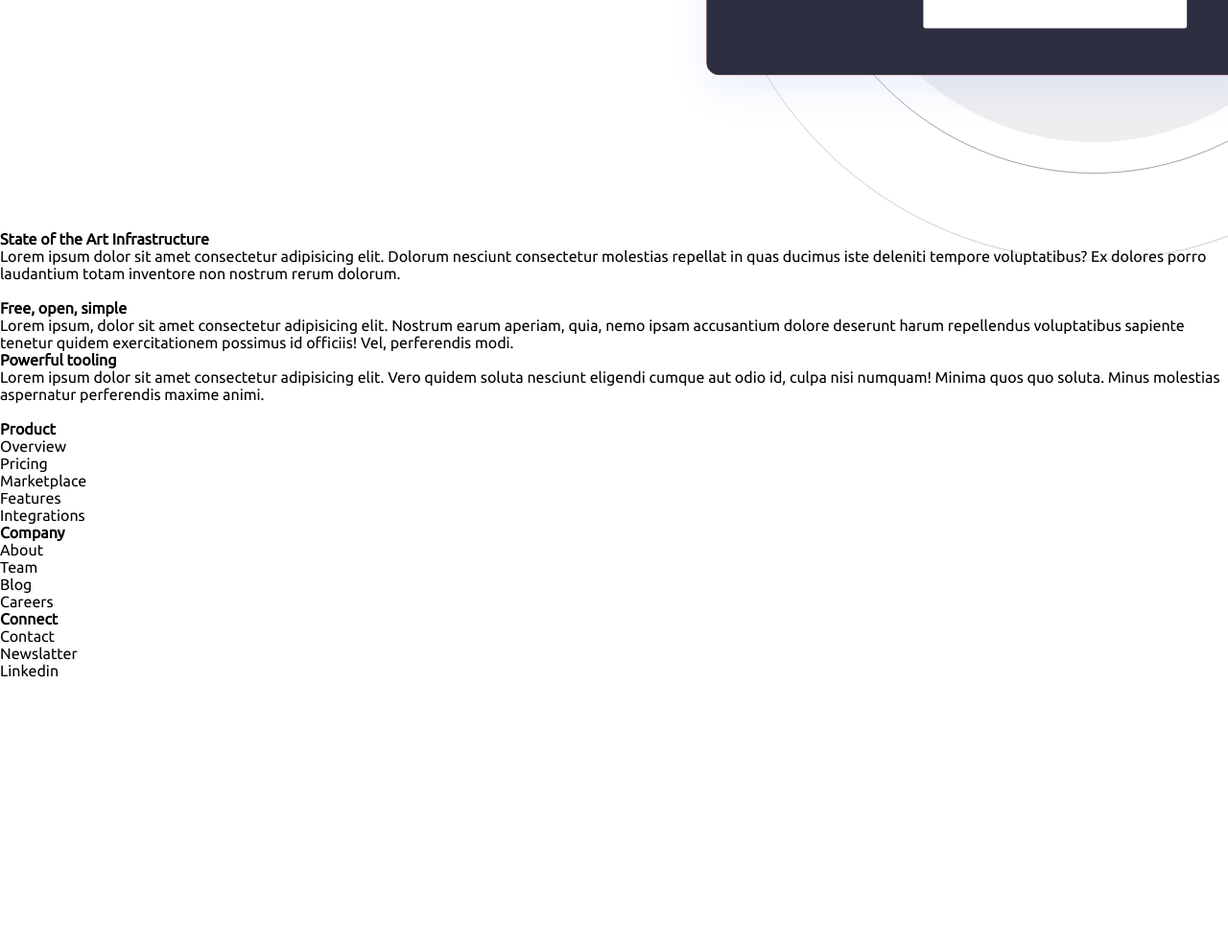
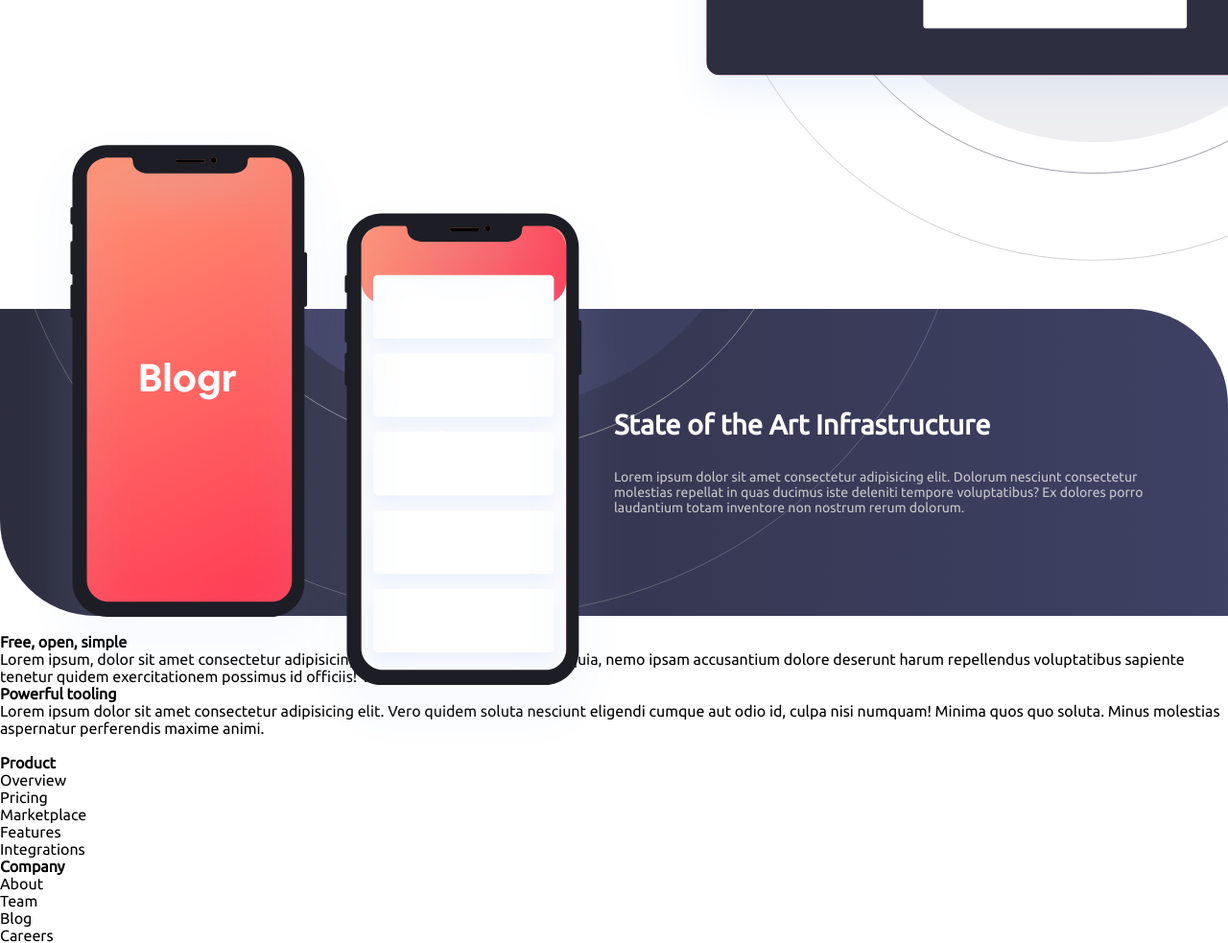
Before and after one commit to Gabrielish/SDA-blogr-landing-page, a plain HTML site: page index.html in a window 1280 px wide. Shown: the part 991-1974 px from the top of the page at 96% size. Before the commit the page ends 1699 px from the top, so only its background shows below. Drawn offline with Linux system fonts and the light colour scheme.

Commit message:
Infrastructure section

```diff
--- a/index.html
+++ b/index.html
@@ -68,10 +68,12 @@
     <!-- IMPORTANT START OF INFRASTRUCTURE SECTION -->
 
   <section id="infrastructure">
-    <div><img src="" alt=""></div>
-    <div>
+    <div class="flex-container-2">
+      <div class="container-1"><img src="images/illustration-phones.svg" alt=""></div>
+    <div class="container-2">
       <h3>State of the Art Infrastructure</h3>
       <p>Lorem ipsum dolor sit amet consectetur adipisicing elit. Dolorum nesciunt consectetur molestias repellat in quas ducimus iste deleniti tempore voluptatibus? Ex dolores porro laudantium totam inventore non nostrum rerum dolorum.</p>
+    </div>
     </div>
   </section>
 
--- a/style.css
+++ b/style.css
@@ -188,3 +188,53 @@ header .buttons {
     max-width: 100%;
 
 }
+
+/* TODO INFRASTRUCTURE SECTION */
+
+#infrastructure {
+    margin-top: 100px;
+    background: url(images/bg-pattern-circles.svg) 100% no-repeat, var(--gradientBody);
+    background-position: bottom left;
+    display: flex;
+    border-bottom-left-radius: 100px;
+    border-top-right-radius: 100px;
+    height: 40vh;
+}
+
+.flex-container-2 {
+    display: flex;
+    align-items: center;
+    justify-content: center;
+    padding: 40px;
+}
+
+.container-1 {
+
+    width: 50%;
+    max-width: 50%;
+    text-align: center;
+
+}
+
+.container-2 {
+    width: 50%;
+}
+
+#infrastructure img {
+    max-width: 100%;
+    transform: scale(130%);
+    /* transform: translateY(-100px); */
+    width: 80%;
+    margin-top: -50px;
+}
+
+#infrastructure h3 {
+    font-size: 1.8rem;
+    color: var(--colorWhite);
+    margin-bottom: 30px;
+}
+
+#infrastructure p {
+    font-size: 14px;
+    color: var(--colorGrayish);
+}
```
